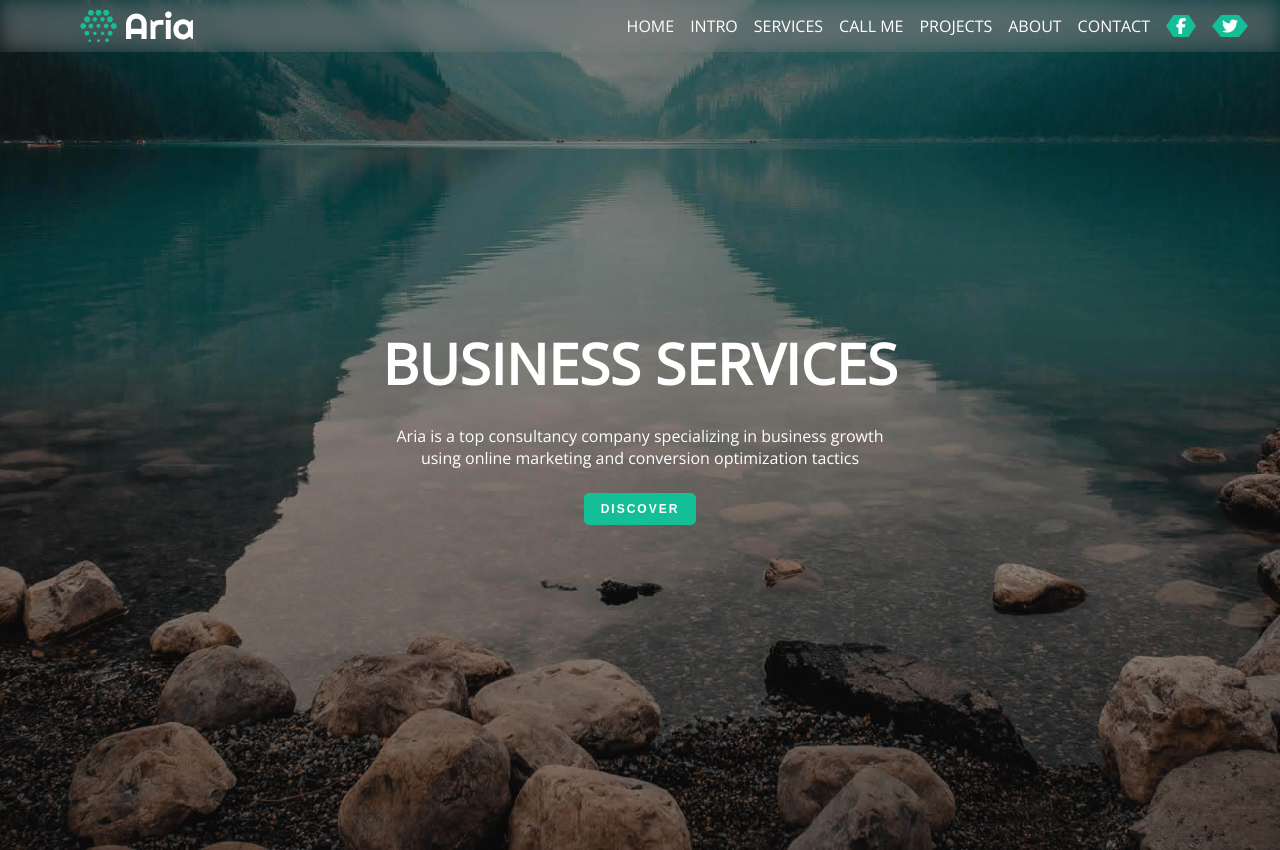
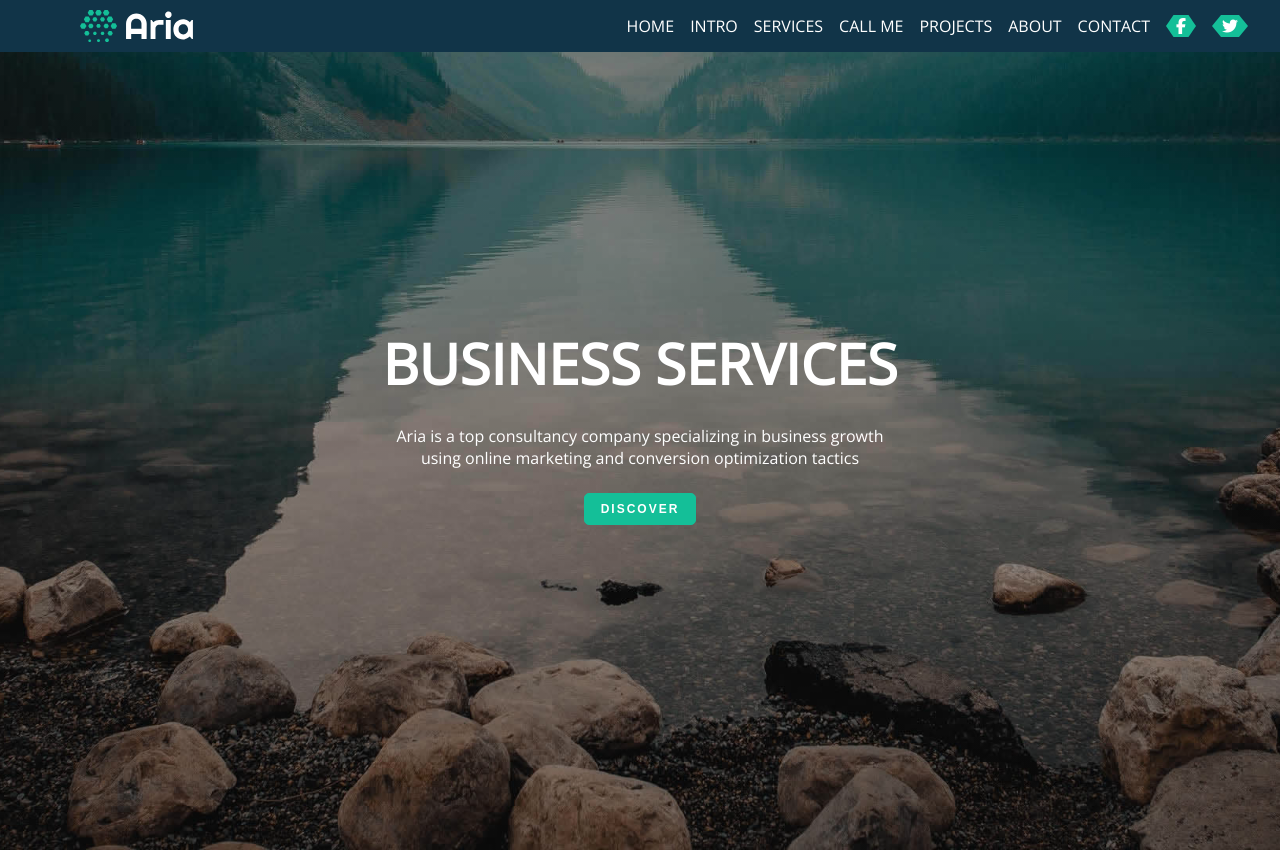
Before and after one commit to Sv567/major-project, a plain HTML site: page index.html in a window 1280 px wide. Shown: the top 850 px of the page. Drawn offline with nearby package versions, Linux system fonts and the light colour scheme.

Commit message:
Update style.css

```diff
--- a/style.css
+++ b/style.css
@@ -82,8 +82,11 @@ nav {
     align-items: center;
     color: var(--white);
     z-index: 100;
-    backdrop-filter: blur(10px) grayscale(10%) contrast(50%);
-}
+/*    backdrop-filter: blur(10px) grayscale(10%) contrast(50%);
+ */
+    background-color : var(--darkgreen-color);
+    }
+
 
 nav a {
     text-decoration: none;
```
